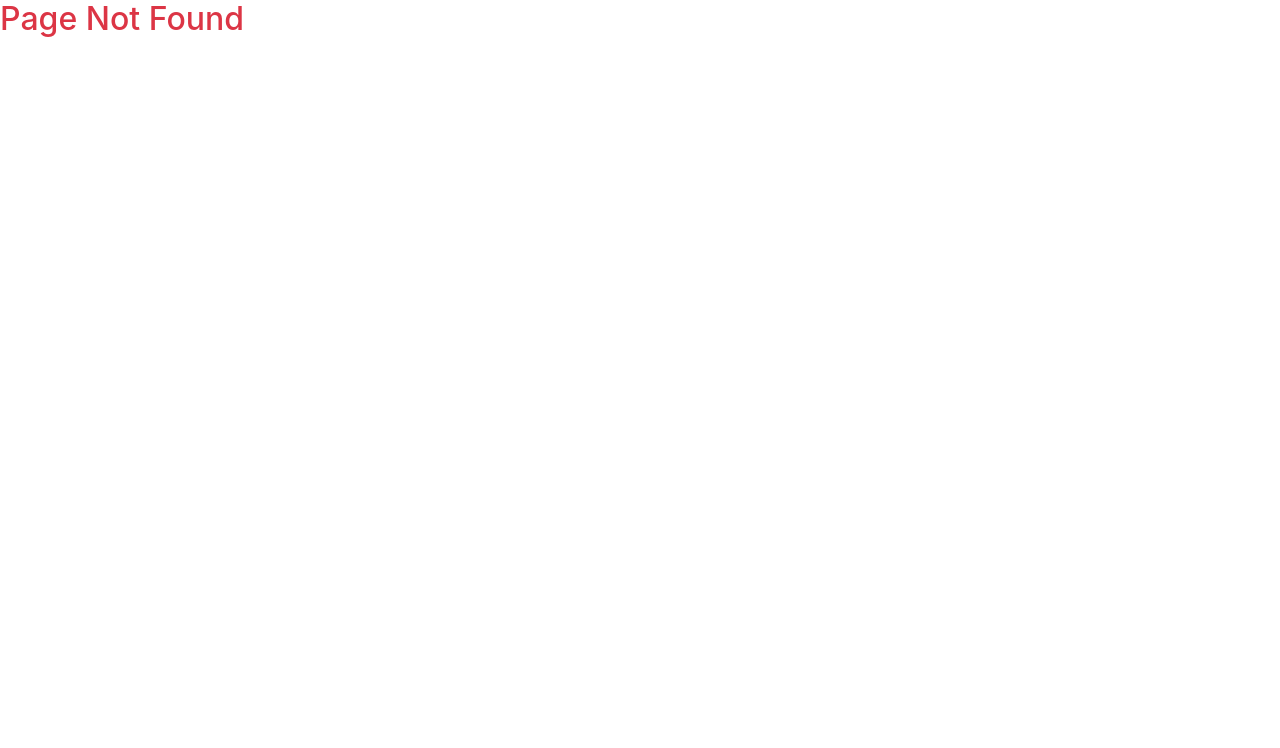
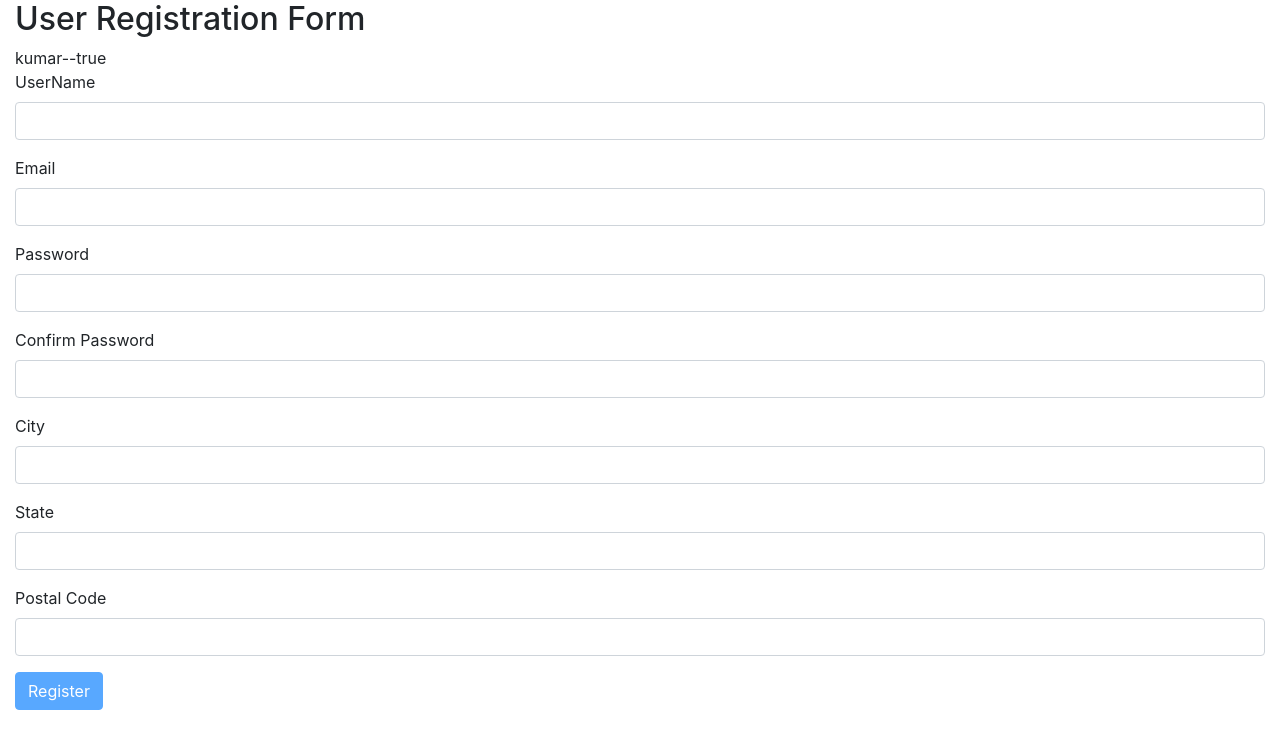
Before and after one commit to DevKumRos/AngularForms, an Angular app: page /createUser in a window 1280 px wide. Before the commit this address had no page. Shown: the top 748 px of the page. Built offline with nearby package versions, Linux system fonts and the light colour scheme.

Commit message:
validations- Simple

```diff
--- a/src/app/app-routing.module.ts
+++ b/src/app/app-routing.module.ts
@@ -1,4 +1,5 @@
 import { PageNotFoundComponent } from './page-not-found/page-not-found.component';
+import { ReactiveForm1Component } from './reactive-form1/reactive-form1.component';
 import { ReactiveFormsComponent } from './reactive-forms/reactive-forms.component';
 import { TdfFormsComponent } from './tdf-forms/tdf-forms.component';
 import { UserDetailComponent } from './user-detail/user-detail.component';
@@ -6,8 +7,9 @@ import { NgModule } from '@angular/core';
 import { RouterModule, Routes } from '@angular/router';
 
 const routes: Routes = [
-  {path : "", redirectTo : '/registration', pathMatch:'full'}, /* Default Home page */
+  {path : "", redirectTo : '/createUser', pathMatch:'full'}, /* Default Home page */
   {path : 'enrollmentForm', component : TdfFormsComponent},
+  {path : 'createUser', component : ReactiveForm1Component},
   {path : 'userDetail', component : UserDetailComponent},
   {path : 'registration', component : ReactiveFormsComponent},
   {path : "**", component : PageNotFoundComponent} /* If any url not found page */
@@ -21,4 +23,6 @@ const routes: Routes = [
 export class AppRoutingModule {}
 export const routingComponent = [ TdfFormsComponent,
                                   UserDetailComponent,
+                                  ReactiveForm1Component,
+                                  ReactiveFormsComponent,
                                 PageNotFoundComponent];
--- a/src/app/app.module.ts
+++ b/src/app/app.module.ts
@@ -13,6 +13,7 @@ import { FormsModule, ReactiveFormsModule } from '@angular/forms';
 import { UserDetailComponent } from './user-detail/user-detail.component';
 import { PageNotFoundComponent } from './page-not-found/page-not-found.component';
 import { ReactiveFormsComponent } from './reactive-forms/reactive-forms.component';
+import { ReactiveForm1Component } from './reactive-form1/reactive-form1.component';
 
 
 @NgModule({
@@ -21,7 +22,8 @@ import { ReactiveFormsComponent } from './reactive-forms/reactive-forms.componen
     TdfFormsComponent,
     UserDetailComponent,
     PageNotFoundComponent,
-    ReactiveFormsComponent
+    ReactiveFormsComponent,
+    ReactiveForm1Component
   ],
   imports: [
     BrowserModule,
--- /dev/null
+++ b/src/app/reactive-form1/reactive-form1.component.html
@@ -0,0 +1,65 @@
+<div class="container-fluid">
+	<h2>User Registration Form</h2>
+	kumar--{{userForm.invalid }}
+	<form [formGroup]="userForm">
+
+		<div class="form-group">
+			<label [class.text-danger]="f.userName.invalid && f.userName.touched">UserName</label>
+			<input formControlName="userName" type="text" class="form-control">
+			<small class="text-danger" *ngIf="f.userName.invalid && f.userName.touched">UserName is required</small>
+		</div>
+
+		<div class="form-group">
+			<label [class.text-danger]="f.emailId.errors && f.emailId.touched">Email</label>
+			<input formControlName="emailId" type="text" class="form-control">
+			<div *ngIf="f.emailId.touched && f.emailId.errors">
+			<small class="text-danger" *ngIf="f.emailId.errors.required">Email is required</small>
+			<small class="text-danger" *ngIf="!f.emailId.errors.required && f.emailId.errors.email">Enter valid email id</small>
+			</div>
+		</div>
+		<div class="form-group">
+			<label [class.text-danger]="f.password.errors && f.password.touched">Password</label>
+			<input formControlName="password" type="password" class="form-control">
+			<div *ngIf="f.password.touched && f.password.errors">
+			<small class="text-danger" *ngIf="f.password.errors?.required">Password is required</small>
+			<small class="text-danger" *ngIf="!f.password.errors?.required && f.password.errors?.minlength">Password should have minimum 6 alphaNumeric</small>
+			<small class="text-danger" *ngIf="!f.password.errors?.required && f.password.errors?.pattern">Enter valid Password</small>
+			<small class="text-danger" *ngIf="!f.password.errors?.required && f.password.errors?.maxlength">Password should have maximum 10 alphaNumeric</small>
+			</div>
+		</div>
+		<div class="form-group">
+			<label [class.text-danger]="f.confirmPassword.touched && (f.confirmPassword.errors ||!(f.confirmPassword.value ==f.password.value))">Confirm Password</label>
+			<input formControlName="confirmPassword" type="password" class="form-control">
+			<div *ngIf="f.confirmPassword.touched && f.confirmPassword.errors">
+			<small class="text-danger" *ngIf="f.confirmPassword.errors?.required">Password is required</small>
+			<small class="text-danger" *ngIf="!f.confirmPassword.errors?.required && f.confirmPassword.errors?.minlength">Password should have minimum 6 alphaNumeric</small>
+			<small class="text-danger" *ngIf="!f.confirmPassword.errors?.required && f.confirmPassword.errors?.pattern">Enter valid Password</small>
+			<small class="text-danger" *ngIf="!f.confirmPassword.errors?.required && f.confirmPassword.errors?.maxlength">Password should have maximum 10 alphaNumeric</small>
+			</div>
+			<small class="text-danger" *ngIf="isEmpty(f.confirmPassword.errors) && !(f.confirmPassword.value ==f.password.value)">Please enter same password</small>
+		</div>
+		<div formGroupName="address">
+			<div class="form-group">
+				<label [class.text-danger]="addr.city.touched && addr.city.errors">City</label>
+				<input formControlName="city" type="text" class="form-control">
+				<small class="text-danger" *ngIf="addr.city.touched && addr.city.errors?.required">Please enter city</small>
+			</div>
+			<div class="form-group">
+				<label [class.text-danger]="addr.state.touched && addr.state.errors">State</label>
+				<input formControlName="state" type="text" class="form-control">
+				<small class="text-danger" *ngIf="addr.state.touched && addr.state.errors?.required">Please enter state</small>
+			</div>
+			<div class="form-group">
+				<label [class.text-danger]="addr.postalCode.touched && addr.postalCode.errors">Postal Code</label>
+				<input formControlName="postalCode" type="text" class="form-control">
+				<div *ngIf="addr.postalCode.touched && addr.postalCode.errors ">
+				<small class="text-danger" *ngIf="addr.postalCode.errors?.required">Please enter Postal code</small>
+				<small class="text-danger" *ngIf="!addr.postalCode.errors?.required && addr.postalCode.errors?.pattern">Postal code should contain only digits</small>
+				</div>
+
+			</div>
+		</div>
+		<button [disabled]="userForm.invalid" class="btn btn-primary" type="submit">Register</button>
+	</form>
+
+</div>
--- /dev/null
+++ b/src/app/reactive-form1/reactive-form1.component.ts
@@ -0,0 +1,57 @@
+import { Component, OnInit } from '@angular/core';
+import { FormBuilder, Validators } from '@angular/forms';
+
+@Component({
+  selector: 'app-reactive-form1',
+  templateUrl: './reactive-form1.component.html',
+  styleUrls: ['./reactive-form1.component.css']
+})
+export class ReactiveForm1Component implements OnInit {
+  public userForm;
+
+
+  constructor(private fb:FormBuilder) {
+
+  this.userForm = this.fb.group({
+    userName : ['', Validators.required],
+    emailId : ['', [Validators.required, Validators.email]],
+    password : ['', this.alphaNumericPattern],
+    confirmPassword : ['', this.alphaNumericPattern],
+    address : this.fb.group({
+    city:  ['', Validators.required] ,
+      state:['', Validators.required],
+      postalCode:['', Validators.compose([
+      Validators.required,
+      Validators.pattern("^[0-9]*$")
+    ])]
+    })
+  });
+  }
+
+  ngOnInit() {
+  }
+
+  get f(){
+    return this.userForm.controls;
+  }
+
+ get addr(){
+   return this.userForm.controls.address.controls;
+ }
+
+  isEmpty(obj) {
+    if(obj== null) {
+      return true;
+    }
+    return (obj && (Object.keys(obj).length === 0));
+  }
+   alphaNumericPattern= Validators.compose([
+      Validators.required,
+      Validators.pattern("^[a-zA-Z0-9_]*$"),
+      Validators.minLength(6),
+      Validators.maxLength(10)
+    ]);
+
+
+
+}
--- a/src/app/reactive-forms/reactive-forms.component.html
+++ b/src/app/reactive-forms/reactive-forms.component.html
@@ -1,8 +1,8 @@
 <div class="container-fluid">
 	<h2>Registration Form</h2>
 
-	<form [formGroup]="newRegisterationForm">
-	{{newRegisterationForm.value | json}}
+	<form [formGroup]="registerationForm">
+	{{registerationForm.value | json}}
 		<div class="form-group">
 			<label>UserName</label>
 			<input formControlName="userName" type="text" class="form-control">
```
Also changed, not shown: src/app/reactive-form1/reactive-form1.component.css (added), 1 other file (tests, documents, lock files or other folders).
